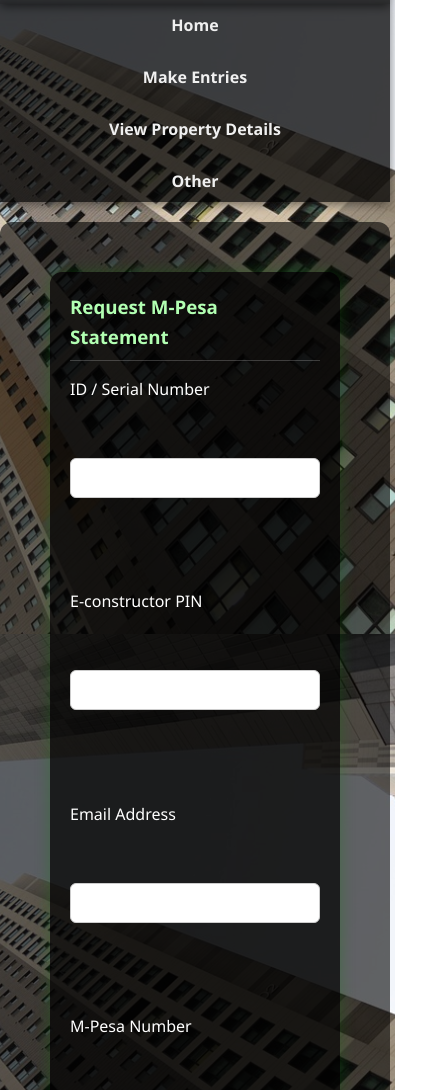
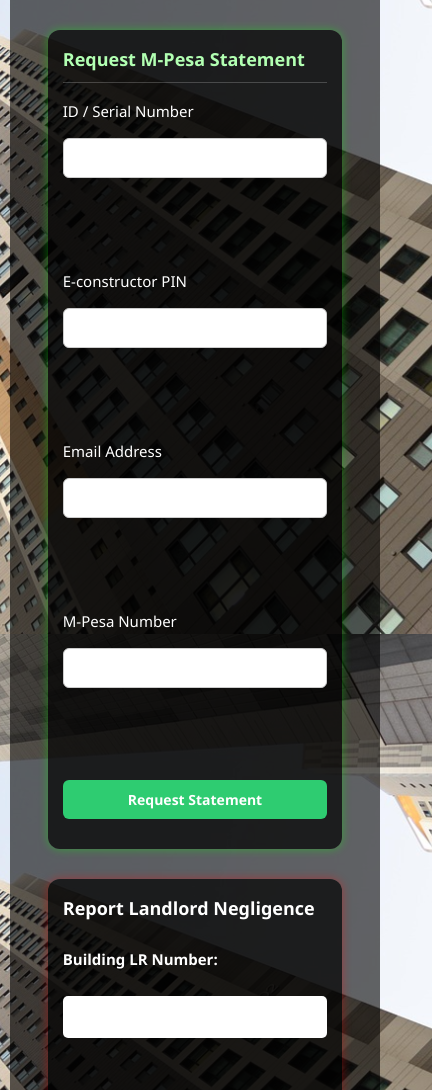
Before and after one commit to david-komora17/E-constructor2, a website: page other.html in a window 390 px wide. Shown: the part 210-1300 px from the top of the page, 432 px wide, since content can reach past the window. Drawn offline with Linux system fonts and the light colour scheme.

Commit message:
refreshing my other.html UI/UX

```diff
--- a/e-constructor2.css
+++ b/e-constructor2.css
@@ -64,6 +64,28 @@
     color: #fff;
     line-height: 1.6;
   }
+
+  /* Ensure page takes full height */
+html, body {
+  height: 100%;
+  margin: 0;
+  padding: 0;
+  display: flex;
+  flex-direction: column;
+}
+
+/* Main content should grow to fill space */
+main {
+  flex: 1;
+}
+
+/* Optional: style your footer */
+footer {
+  background-color: rgba(0, 0, 0, 0.7);
+  color: white;
+  text-align: center;
+  padding: 15px 10px;
+}
 
   /* Forms */
   form {
@@ -310,8 +332,49 @@
 
 
   /* Optional: Responsive tweaks */
-  @media screen and (max-width: 600px) {
-    .navbar ul {
-      flex-direction: column;
-    }
+ @media (max-width: 480px) {
+  body {
+    font-size: 16px;
+    padding: 10px;
   }
+
+  header h1, h2, h3 {
+    font-size: 18px;
+  }
+
+  .navbar {
+    flex-direction: column;
+    align-items: center;
+  }
+
+  .navbar a {
+    font-size: 14px;
+    padding: 8px 12px;
+    margin: 5px 0;
+  }
+
+  input, textarea, select, button {
+    font-size: 16px;
+    padding: 10px;
+    width: 100%;
+    box-sizing: border-box;
+  }
+
+  .entry-form,
+  .report-section,
+  #mpesa-statement {
+    width: 95%;
+    padding: 15px;
+    margin: 15px auto;
+  }
+
+  .btn-report,
+  #mpesa-statement button {
+    font-size: 16px;
+    padding: 12px;
+  }
+
+  label {
+    font-size: 15px;
+  }
+}
--- a/other.html
+++ b/other.html
@@ -2,11 +2,69 @@
 <!DOCTYPE html>
 <html lang="en">
 <head>
-  <meta charset="UTF-8" />
+  <meta charset="UTF-8">
   <title>Other Services - E-constructor</title>
-  <link rel="stylesheet" href="e-constructor2.css" />
+  <link rel="stylesheet" href="e-constructor2.css">
   <style>
-    /* styles unchanged for brevity */
+    /* --- STYLES UNCHANGED --- */
+    header, .navbar { background-color: rgba(0, 0, 0, 0.7); color: white; }
+    header { text-align: center; padding: 20px; }
+    .navbar { display: flex; justify-content: center; padding: 10px 0; }
+    .navbar ul { display: flex; list-style: none; margin: 0; padding: 0; }
+    .navbar li { margin: 0 15px; }
+    .navbar a {
+      color: white;
+      text-decoration: none;
+      padding: 10px 20px;
+      border-radius: 6px;
+      background-color: rgba(0, 0, 0, 0.6);
+    }
+    .navbar a:hover { background-color: rgba(0, 0, 0, 0.8); }
+    #mpesa-statement, .report-section {
+      background-color: rgba(0, 0, 0, 0.7);
+      color: white;
+      padding: 25px;
+      border-radius: 12px;
+      margin: 30px auto;
+      width: 90%;
+      max-width: 550px;
+      box-shadow: 0 0 10px rgba(0, 255, 0, 0.4);
+    }
+    #mpesa-statement button { background-color: #2ecc71; }
+    #mpesa-statement button:hover { background-color: #27ae60; }
+    .report-section { box-shadow: 0 0 10px rgba(255, 0, 0, 0.4); }
+    .report-section input,
+    .report-section textarea {
+      width: 100%;
+      padding: 12px;
+      margin-top: 5px;
+      border: none;
+      border-radius: 8px;
+      font-size: 15px;
+      background-color: rgba(255,255,255,0.95);
+      color: #333;
+      box-sizing: border-box;
+    }
+    .btn-report {
+      margin-top: 15px;
+      padding: 12px 20px;
+      background-color: #e74c3c;
+      border: none;
+      border-radius: 8px;
+      color: white;
+      font-weight: bold;
+      font-size: 16px;
+      cursor: pointer;
+      width: 100%;
+      transition: background-color 0.3s ease;
+    }
+    .btn-report:hover { background-color: #c0392b; }
+    @media (max-width: 480px) {
+      header h1, h2, h3 { font-size: 18px; }
+      .navbar a { font-size: 14px; padding: 8px 12px; }
+      #mpesa-statement, .report-section { width: 95%; padding: 15px; }
+      .btn-report, #mpesa-statement button { font-size: 14px; padding: 10px; }
+    }
   </style>
 </head>
 <body>
@@ -21,21 +79,21 @@
   </nav>
 
   <main>
-    <!-- M-Pesa Statement Form -->
+    <!-- M-Pesa Statement Section -->
     <section id="mpesa-statement" class="entry-form">
       <h3>Request M-Pesa Statement</h3>
       <form id="statement-form">
-        <label for="id-serial">ID / Serial Number</label><br>
-        <input type="text" id="id-serial" required /><br><br>
+        <label for="id-serial">ID / Serial Number</label>
+        <input type="text" id="id-serial" placeholder="Enter your ID or Serial Number" required /><br><br>
 
-        <label for="e-pin">E-constructor PIN</label><br>
-        <input type="text" id="e-pin" required /><br><br>
+        <label for="e-pin">E-constructor PIN</label>
+        <input type="text" id="e-pin" placeholder="Enter your E-constructor PIN" required /><br><br>
 
-        <label for="email">Email Address</label><br>
-        <input type="email" id="email" required /><br><br>
+        <label for="email">Email Address</label>
+        <input type="email" id="email" placeholder="Enter your email address" required /><br><br>
 
-        <label for="mpesa-number">M-Pesa Number</label><br>
-        <input type="tel" id="mpesa-number" required /><br><br>
+        <label for="mpesa-number">M-Pesa Number</label>
+        <input type="tel" id="mpesa-number" placeholder="Enter your M-Pesa number" required /><br><br>
 
         <button type="submit">Request Statement</button>
         <p id="statement-status"></p>
@@ -44,7 +102,7 @@
 
     <!-- Report Negligence Form -->
     <form id="report-form" class="report-section" enctype="multipart/form-data">
-      <h2>Report Landlord Negligence</h2>
+      <h3>Report Landlord Negligence</h3>
 
       <label for="buildingId">Building LR Number:</label>
       <input type="text" id="buildingId" name="buildingId" required><br><br>
@@ -57,7 +115,7 @@
 
       <label style="display: block; font-weight: bold;">
         <input type="checkbox" name="spam_warning_ack" required>
-        I understand submitting false complaints is a criminal offense.
+        I understand that submitting false or malicious complaints is a criminal offense.
       </label><br><br>
 
       <button type="submit" class="btn-report">Submit Report</button>
@@ -66,16 +124,16 @@
   </main>
 
   <script>
-    // Handle M-Pesa statement request (placeholder only)
+  document.addEventListener("DOMContentLoaded", () => {
+    // Handle M-Pesa statement (simulated)
     document.getElementById("statement-form").addEventListener("submit", (e) => {
       e.preventDefault();
       const status = document.getElementById("statement-status");
-      status.textContent = "✅ Statement request received. You’ll get it via email shortly.";
+      status.textContent = "✅ Request received. Your statement will be emailed shortly.";
       status.style.color = "lightgreen";
     });
 
-    // Report Landlord Negligence
-    document.addEventListener("DOMContentLoaded", () => {
+    // Handle report submission
     const reportForm = document.getElementById("report-form");
 
     reportForm.addEventListener("submit", async (e) => {
@@ -87,16 +145,16 @@
       const statusEl = document.getElementById("report-status");
 
       if (!buildingId || !description || !file) {
-          alert("All fields are required.");
+        alert("All fields are required, including photo evidence.");
         return;
       }
 
       reportForm.querySelector("button").disabled = true;
-        statusEl.textContent = "⏳ Submitting report...";
+      statusEl.textContent = "Submitting report...";
       statusEl.style.color = "lightyellow";
 
       try {
-          // Step 1: Report Submission
+        // Step 1: Submit report
         const reportRes = await fetch("https://e-constructor2-backend-clean.onrender.com/api/report", {
           method: "POST",
           body: new FormData(reportForm)
@@ -104,19 +162,17 @@
 
         const reportText = await reportRes.text();
         let reportData;
-
         try {
           reportData = JSON.parse(reportText);
         } catch {
-            throw new Error("Report API returned non-JSON:\n" + reportText);
+          throw new Error("Report response is not valid JSON:\n" + reportText);
         }
 
         if (!reportRes.ok) throw new Error(reportData.message || "Report failed");
 
-          // Step 2: Freeze Estimate
+        // Step 2: Get freeze estimate
         const freezeRes = await fetch(`https://e-constructor2-backend-clean.onrender.com/api/property/freeze-estimate/${buildingId}`);
         const freezeText = await freezeRes.text();
-
         let freezeData;
         try {
           freezeData = JSON.parse(freezeText);
@@ -128,7 +184,7 @@
 
         const { activeTenants, totalToFreeze } = freezeData;
 
-          // Step 3: Freeze Account
+        // Step 3: Freeze account
         const freezeReq = await fetch("https://e-constructor2-backend-clean.onrender.com/api/mpesa/freeze-account", {
           method: "POST",
           headers: { "Content-Type": "application/json" },
@@ -141,11 +197,10 @@
 
         const freezeRespText = await freezeReq.text();
         let freezeResp;
-
         try {
           freezeResp = JSON.parse(freezeRespText);
         } catch {
-            throw new Error("Freeze response not JSON:\n" + freezeRespText);
+          throw new Error("Freeze response not valid JSON:\n" + freezeRespText);
         }
 
         if (!freezeReq.ok) throw new Error(freezeResp.message || "Freeze failed");
@@ -155,7 +210,7 @@
         reportForm.reset();
         statusEl.textContent = "";
       } catch (err) {
-          console.error("❌", err.message);
+        console.error("❌ Report failed:", err.message);
         statusEl.textContent = "Error: " + err.message;
         statusEl.style.color = "red";
       } finally {
```
Also changed, not shown: make-entries.html (+48 -0 lines). Lines whose indentation alone changed are shown as unchanged.
